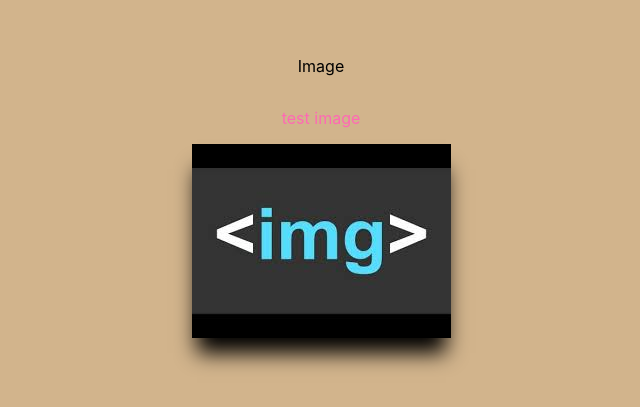
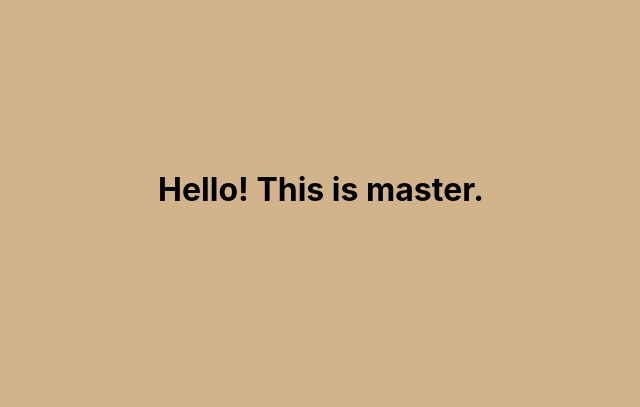
Before and after one commit to lavfrim/react-training-app, a React (Create React App) app: page / in a window 1280 px wide. Shown: the part 211-618 px from the top of the page, without its empty margins (319-959 px from the left). Built offline with nearby package versions, Linux system fonts and the light colour scheme.

Commit message:
feat: change master and del unnecessary files

```diff
--- a/src/App.js
+++ b/src/App.js
@@ -1,7 +1,5 @@
 import React, { Component } from 'react';
 import './App.scss';
-
-import Image from "./Components/Image"
 
 
 export default class App extends Component {
@@ -16,8 +14,7 @@ export default class App extends Component {
   render() {
     return (
       <>
-        <p>Image</p>
-        <Image imageShadow = {this.state.imageShadow} />
+        <h1>Hello! This is master.</h1>
       </>
     )
   }
--- a/src/Components/Image/index.js
+++ /dev/null
@@ -1,26 +0,0 @@
-import React, { Component }from "react";
-import './index.scss';
-import testImage from '../../Img/image.jpg'
-
-const blockName = "image";
-
-export default class Image extends Component {
-    constructor (props) {
-        super(props);
-
-        const { imageShadow } = props;
-        this.statusShadow = imageShadow;
-    }
-
-    render() {
-        return (
-            <>
-                <p className="test">test image</p>
-                {this.statusShadow === "big" ? <img src={testImage} alt='test image' className={`${blockName}--box-shadow-big`} />
-                : this.statusShadow === "small" ? <img src={testImage} alt='test image' className={`${blockName}--box-shadow-small`} />
-                : <img src={testImage} alt='test image' className={`${blockName}--box-shadow-medium`} />}
-
-            </>
-        )
-    }
-}
--- a/src/Components/Image/index.scss
+++ /dev/null
@@ -1,21 +0,0 @@
-$blockName: ".image";
-
-#{$blockName} {
-    background-color: bisque;
-
-    &--box-shadow-medium {
-        box-shadow: 0 10px 10px -5px;
-    }
-
-    &--box-shadow-big {
-        box-shadow: 0 20px 20px -5px;
-    }
-
-    &--box-shadow-small {
-        box-shadow: 0 5px 5px -5px;
-    }
-}
-
-.test {
-    color: hotpink;
-}
```
Also changed, not shown: src/Img/image.jpg (deleted).
